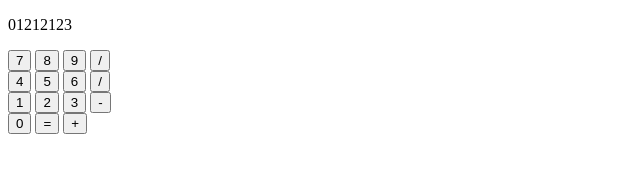
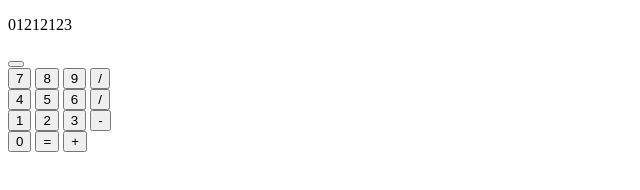
Before and after one commit to lead0lead/Calculator, a plain HTML site: page index.html in a window 1280 px wide. Shown: the whole page, without its empty margins (0-640 px from the left). Drawn offline with Linux system fonts and the light colour scheme.

Commit message:
Add 'clear' button

```diff
--- a/index.html
+++ b/index.html
@@ -12,6 +12,9 @@
                 <p id="result">01212123</p>
             </div>
             <div id="button-container">
+                <div class="button-row">
+                    <button id ="button-clear"></button>
+                </div>
                 <div class="button-row">
                     <button id="button-07" class="number-button">7</button>
                     <button id="button-08" class="number-button">8</button>
```
